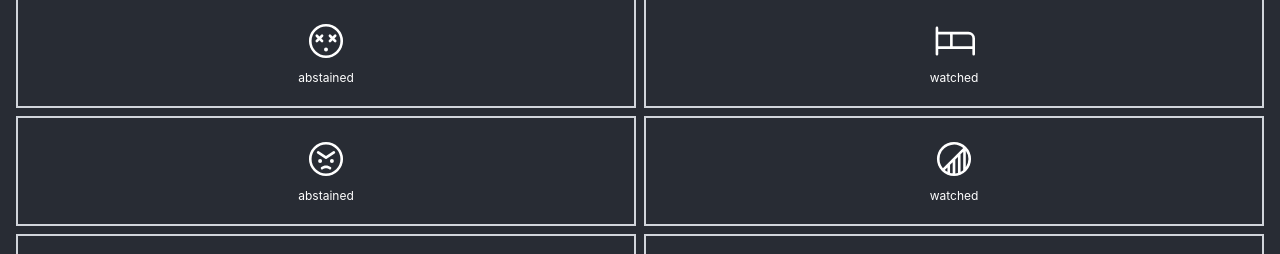
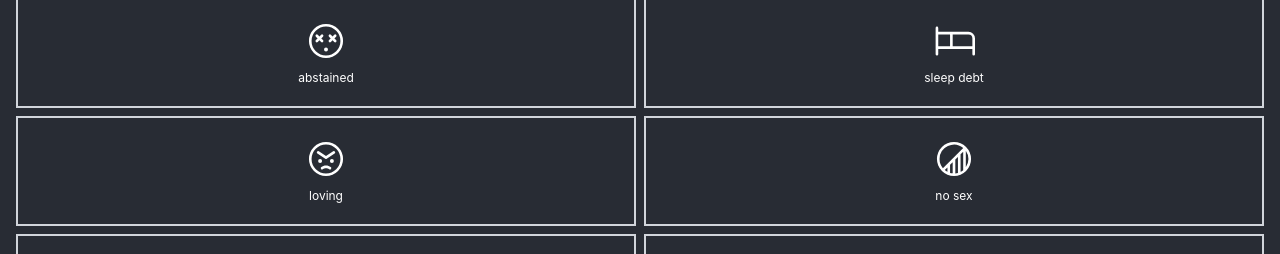
Before and after one commit to EliranSun/trackers, a React (Create React App) app: page / in a window 1280 px wide. Shown: the part 441-695 px from the top of the page. Built offline with nearby package versions, Linux system fonts and the light colour scheme; no server answers; the database is empty.

Commit message:
Update messages

```diff
--- a/src/constants/index.js
+++ b/src/constants/index.js
@@ -72,8 +72,8 @@ export const Trackers = {
         name: TrackerNames.SLEEP,
         icon: TrackerIcons[TrackerNames.SLEEP],
         type: TrackerType.CHECKBOX,
-        isSuccessMessage: "abstained",
-        isFailureMessage: "watched",
+        isSuccessMessage: "fully rest",
+        isFailureMessage: "sleep debt",
         isPositive: true,
     },
     [TrackerNames.WEIGHT]: {
@@ -90,56 +90,56 @@ export const Trackers = {
         name: TrackerNames.ANGER,
         icon: TrackerIcons[TrackerNames.ANGER],
         type: TrackerType.CHECKBOX,
-        isSuccessMessage: "abstained",
-        isFailureMessage: "watched",
+        isSuccessMessage: "loving",
+        isFailureMessage: "got angry",
         isPositive: false,
     },
     [TrackerNames.ESX]: {
         name: TrackerNames.ESX,
         icon: TrackerIcons[TrackerNames.ESX],
         type: TrackerType.CHECKBOX,
-        isSuccessMessage: "abstained",
-        isFailureMessage: "watched",
+        isSuccessMessage: "had sex",
+        isFailureMessage: "no sex",
         isPositive: true,
     },
     [TrackerNames.LYING]: {
         name: TrackerNames.LYING,
         icon: TrackerIcons[TrackerNames.LYING],
         type: TrackerType.CHECKBOX,
-        isSuccessMessage: "abstained",
-        isFailureMessage: "watched",
+        isSuccessMessage: "lied/did not say what i want",
+        isFailureMessage: "truthful",
         isPositive: false,
     },
     [TrackerNames.DINNER]: {
         name: TrackerNames.DINNER,
         icon: TrackerIcons[TrackerNames.DINNER],
         type: TrackerType.CHECKBOX,
-        isSuccessMessage: "abstained",
-        isFailureMessage: "watched",
+        isSuccessMessage: "made dinner",
+        isFailureMessage: "no dinner made",
         isPositive: true,
     },
     [TrackerNames.SMALL_THINGS]: {
         name: TrackerNames.SMALL_THINGS,
         icon: TrackerIcons[TrackerNames.SMALL_THINGS],
         type: TrackerType.CHECKBOX,
-        isSuccessMessage: "abstained",
-        isFailureMessage: "watched",
+        isSuccessMessage: "cared with small things",
+        isFailureMessage: "was in my own world",
         isPositive: true,
     },
     [TrackerNames.SNORE]: {
         name: TrackerNames.SNORE,
         icon: TrackerIcons[TrackerNames.SNORE],
         type: TrackerType.CHECKBOX,
-        isSuccessMessage: "abstained",
-        isFailureMessage: "watched",
+        isSuccessMessage: "quiet night",
+        isFailureMessage: "snored",
         isPositive: false,
     },
     [TrackerNames.DATES]: {
         name: TrackerNames.DATES,
         icon: TrackerIcons[TrackerNames.DATES],
         type: TrackerType.CHECKBOX,
-        isSuccessMessage: "abstained",
-        isFailureMessage: "watched",
+        isSuccessMessage: "went on a date",
+        isFailureMessage: "no date",
         isPositive: true,
     },
 }
```
